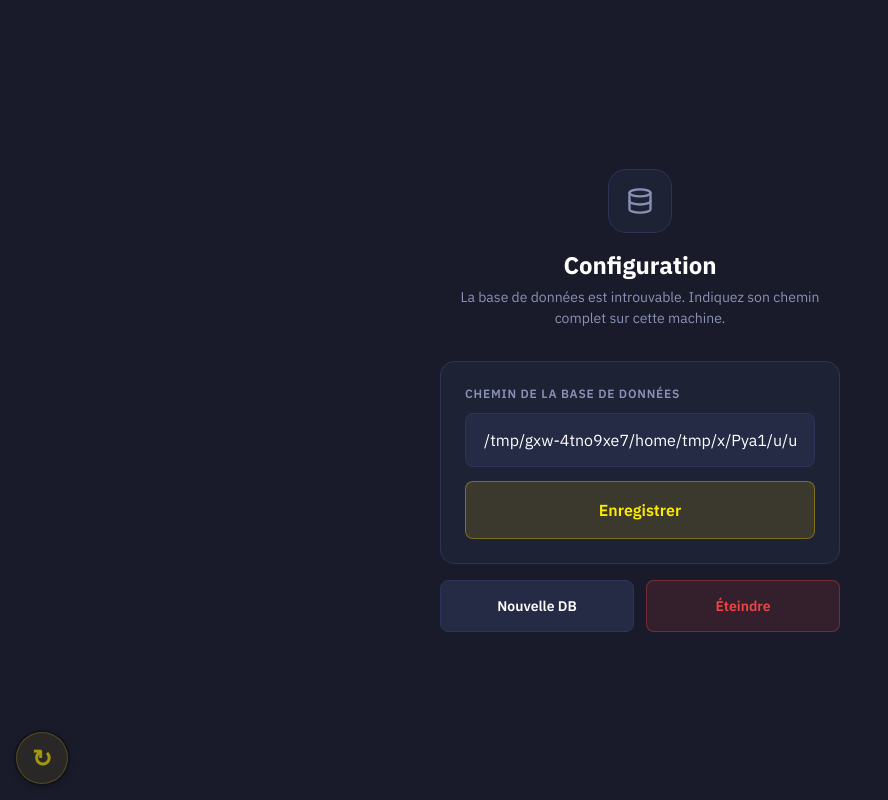
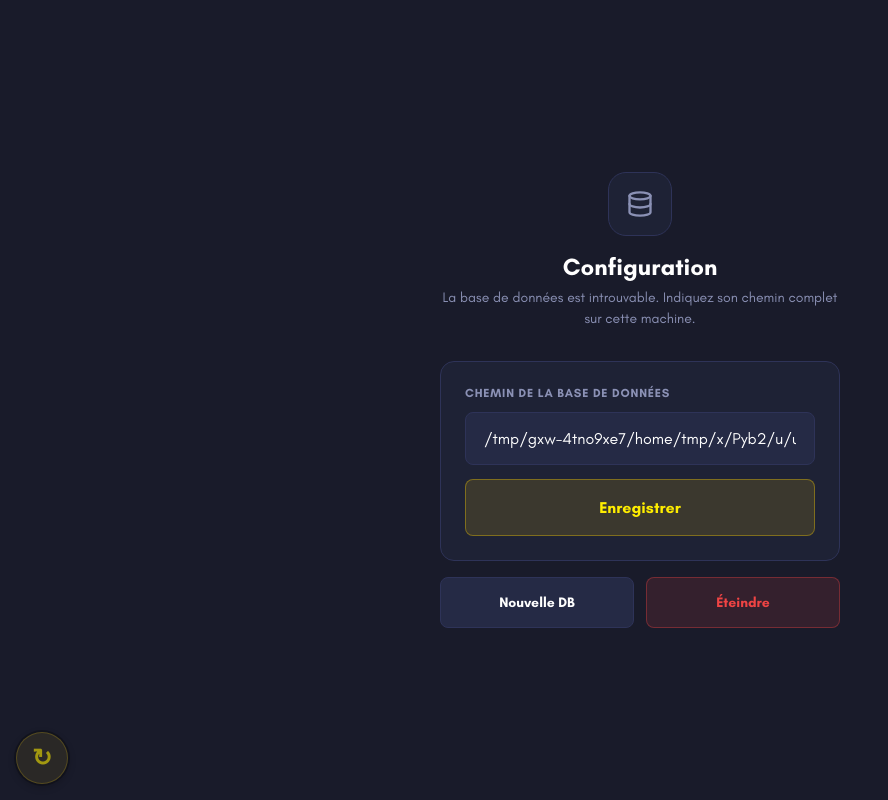
Before and after one commit to AmelienLS/RPI_LocalWebServer, a Flask app: page /setup in a window 1280 px wide. Shown: the whole page, without its empty margins (0-888 px from the left). Run offline with Flask 3, Linux system fonts and the light colour scheme.

Commit message:
4.1.0 feat(ui): replace Google Fonts with local Glacial Indifference and Montserrat

```diff
--- a/Styles/common.css
+++ b/Styles/common.css
@@ -1,21 +1,64 @@
-@import url('https://fonts.googleapis.com/css2?family=IBM+Plex+Sans:wght@400;500;600;700&family=IBM+Plex+Mono:wght@400;500;600&display=swap');
+/* ── Local fonts ──────────────────────────────────────────── */
+@font-face {
+    font-family: 'Glacial Indifference';
+    src: url('/Styles/fonts/GlacialIndifference-Regular.otf') format('opentype');
+    font-weight: 400;
+    font-style: normal;
+    font-display: swap;
+}
+@font-face {
+    font-family: 'Glacial Indifference';
+    src: url('/Styles/fonts/GlacialIndifference-Bold.otf') format('opentype');
+    font-weight: 700;
+    font-style: normal;
+    font-display: swap;
+}
+@font-face {
+    font-family: 'Montserrat';
+    src: url('/Styles/fonts/Montserrat-Regular.otf') format('opentype');
+    font-weight: 400;
+    font-style: normal;
+    font-display: swap;
+}
+@font-face {
+    font-family: 'Montserrat';
+    src: url('/Styles/fonts/Montserrat-Medium.ttf') format('truetype');
+    font-weight: 500;
+    font-style: normal;
+    font-display: swap;
+}
+@font-face {
+    font-family: 'Montserrat';
+    src: url('/Styles/fonts/Montserrat-SemiBold.otf') format('opentype');
+    font-weight: 600;
+    font-style: normal;
+    font-display: swap;
+}
+@font-face {
+    font-family: 'Montserrat';
+    src: url('/Styles/fonts/Montserrat-Bold.otf') format('opentype');
+    font-weight: 700;
+    font-style: normal;
+    font-display: swap;
+}
 
 /* ── Design tokens ────────────────────────────────────────── */
 :root {
-    --bg:        #191B2A;
-    --surface:   #1E2235;
-    --elevated:  #252A45;
-    --border:    #2E3358;
-    --accent:    #feed00;
-    --text:      #FFFFFF;
-    --text-sec:  #8B91B5;
-    --text-dim:  #4B5278;
-    --success:   #22C55E;
-    --error:     #EF4444;
-    --warning:   #F97316;
-    --blue:      #3B82F6;
-    --mono:      'IBM Plex Mono', monospace;
-    --font:      'IBM Plex Sans', sans-serif;
+    --bg:         #191B2A;
+    --surface:    #1E2235;
+    --elevated:   #252A45;
+    --border:     #2E3358;
+    --accent:     #feed00;
+    --text:       #FFFFFF;
+    --text-sec:   #8B91B5;
+    --text-dim:   #4B5278;
+    --success:    #22C55E;
+    --error:      #EF4444;
+    --warning:    #F97316;
+    --blue:       #3B82F6;
+    --mono:       'Glacial Indifference', monospace;
+    --font:       'Glacial Indifference', sans-serif;
+    --font-title: 'Montserrat', sans-serif;
 }
 
 /* ── Reset ────────────────────────────────────────────────── */
@@ -72,6 +115,7 @@ html, body {
 .topbar-title {
     font-size: 17px;
     font-weight: 700;
+    font-family: var(--font-title);
     flex: 1;
 }
 
@@ -235,7 +279,7 @@ html, body {
     justify-content: center;
 }
 
-.action-card-label { font-size: 16px; font-weight: 700; text-align: center; }
+.action-card-label { font-size: 16px; font-weight: 700; font-family: var(--font-title); text-align: center; }
 .action-card-sub   { font-size: 12px; color: var(--text-sec); text-align: center; }
 
 /* Wide action row (Voir tous les écrans) */
@@ -299,6 +343,7 @@ html, body {
 .admin-card-label {
     font-size: 13px;
     font-weight: 600;
+    font-family: var(--font-title);
     text-align: center;
 }
 
@@ -306,6 +351,7 @@ html, body {
 .divider-label {
     font-size: 11px;
     font-weight: 600;
+    font-family: var(--font-title);
     color: var(--text-sec);
     text-transform: uppercase;
     letter-spacing: 1px;
@@ -315,6 +361,7 @@ html, body {
 .section-label {
     font-size: 11px;
     font-weight: 600;
+    font-family: var(--font-title);
     color: var(--text-sec);
     text-transform: uppercase;
     letter-spacing: 1px;
--- a/Styles/ecran.css
+++ b/Styles/ecran.css
@@ -94,6 +94,7 @@ tbody button {
     font-weight: 700;
 }
 
+thead th { font-family: var(--font-title); }
 thead th.sortable { cursor: pointer; }
 thead th.sortable:hover { background: var(--border); }
 thead th[data-sort="asc"]::after  { content: ' ▲'; font-size: 0.7rem; }
--- a/Styles/index.css
+++ b/Styles/index.css
@@ -13,6 +13,7 @@
 
 .index-header-sub {
     font-size: 13px;
+    font-family: var(--font-title);
     color: var(--text-sec);
     margin-bottom: 2px;
 }
@@ -20,6 +21,7 @@
 .index-header-name {
     font-size: 26px;
     font-weight: 700;
+    font-family: var(--font-title);
     color: var(--text);
     text-align: left;
 }
```
Also changed, not shown: Templates/index.html (+27 -19 lines), CHANGELOG.md, Styles/fonts/GlacialIndifference-Bold.otf (added), Styles/fonts/GlacialIndifference-Regular.otf (added), Styles/fonts/Montserrat-Bold.otf (added), Styles/fonts/Montserrat-Medium.ttf (added), Styles/fonts/Montserrat-Regular.otf (added), Styles/fonts/Montserrat-SemiBold.otf (added).
